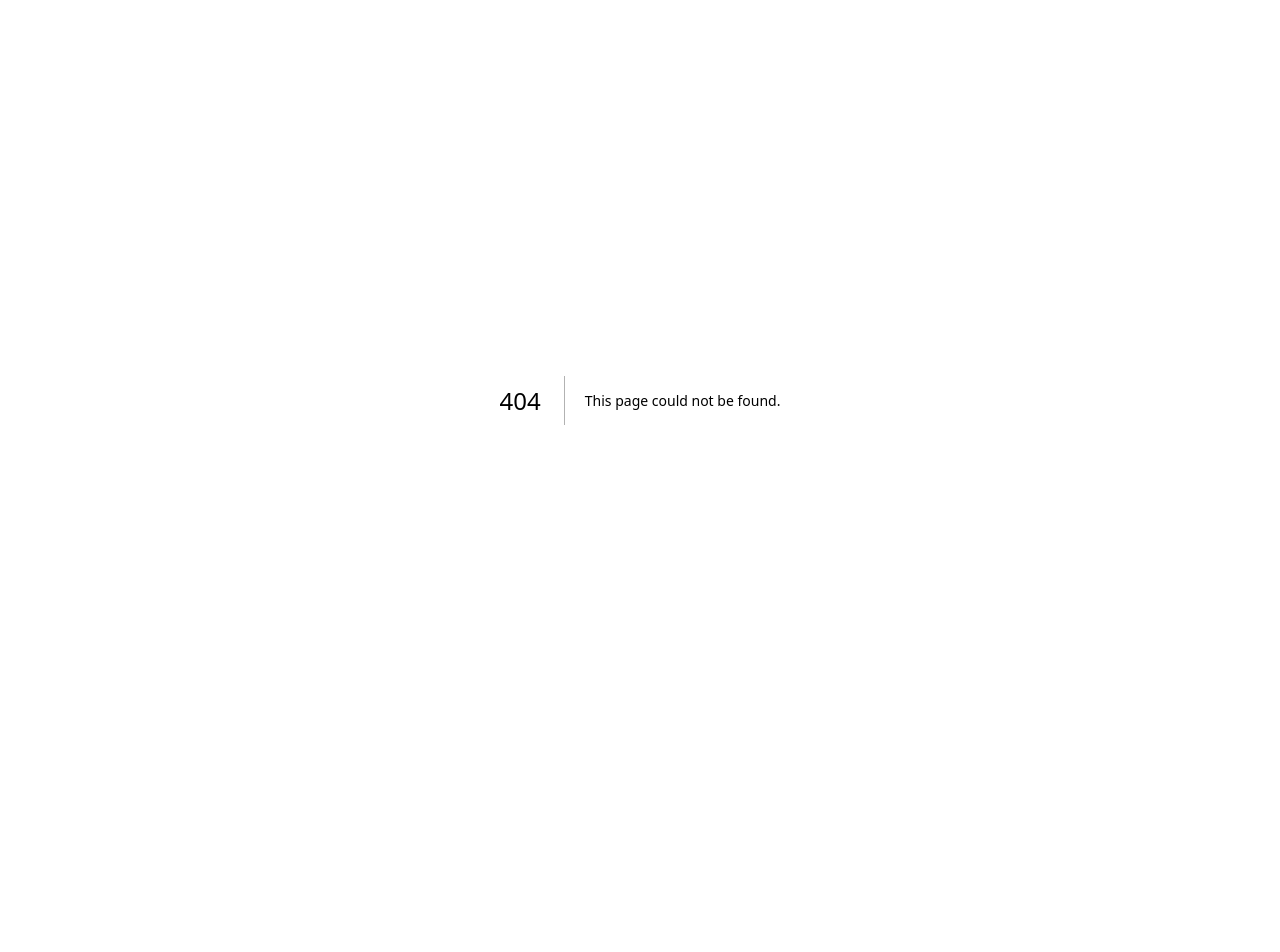
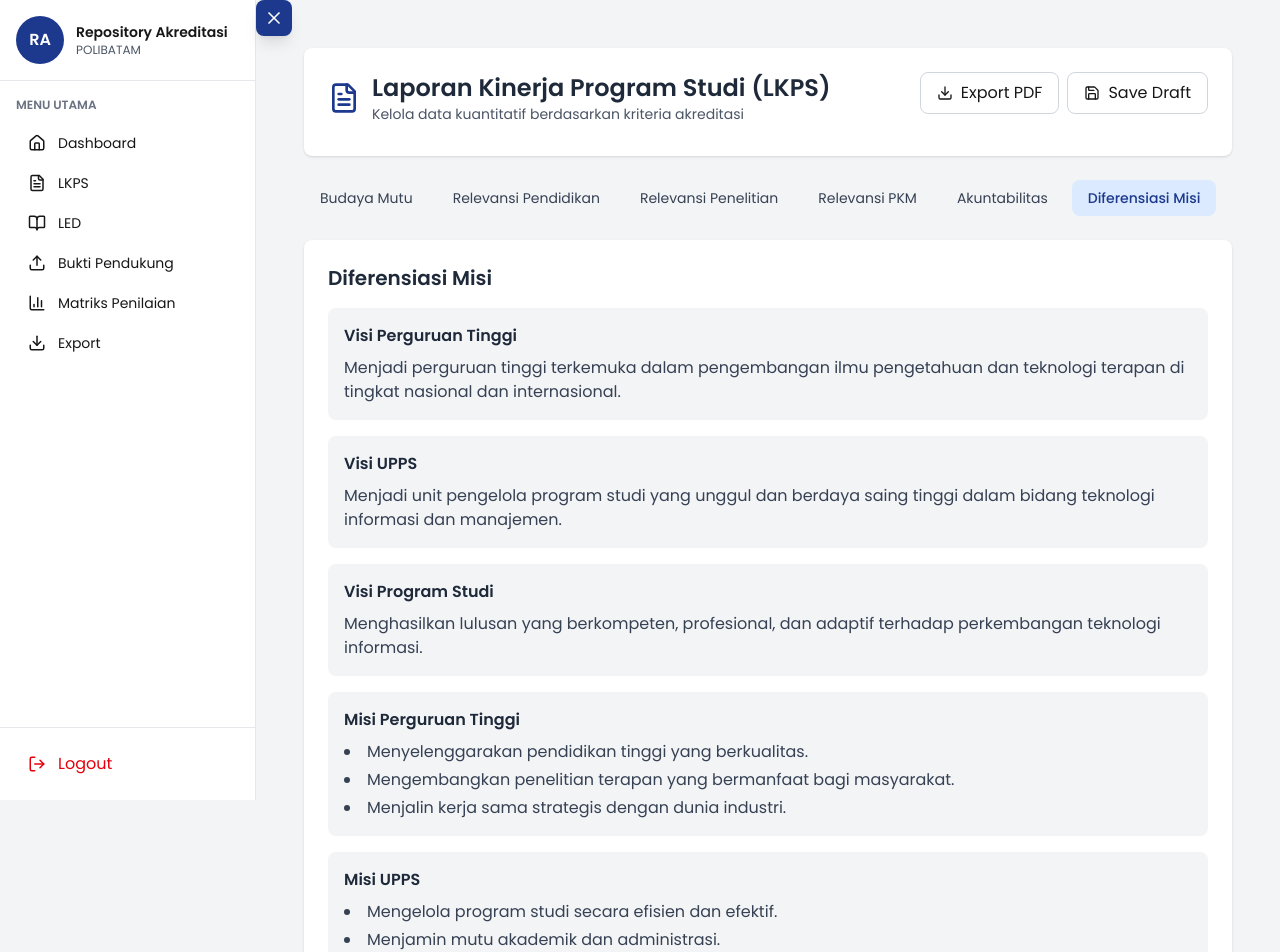
Before and after one commit to deaasnuari/repository-akreditasi-polibatam-, a Next.js app in the folder frontend/: page /dashboard/tim-akreditasi/lkps/diferensiasi-misi in a window 1280 px wide. Before the commit this address had no page. Shown: the top 952 px of the page. Before the commit the page ends 800 px from the top, so only its background shows below. Built offline with nearby package versions, Linux system fonts and the light colour scheme; a web font is replaced by a local one.

Commit message:
ulang post diferensiasi misi

```diff
--- /dev/null
+++ b/frontend/src/app/dashboard/tim-akreditasi/lkps/diferensiasi-misi/page.tsx
@@ -0,0 +1,119 @@
+'use client';
+import React from 'react';
+import Link from 'next/link';
+import { usePathname } from 'next/navigation';
+
+import { FileText, Download, Save, Upload } from 'lucide-react';
+
+
+export default function diferensiasiPage() {
+  const pathname = usePathname();
+
+  const tabs = [
+    { label: 'Budaya Mutu', href: '/dashboard/tim-akreditasi/lkps' },
+    { label: 'Relevansi Pendidikan', href: '/dashboard/tim-akreditasi/lkps/relevansi-pendidikan' },
+    { label: 'Relevansi Penelitian', href: '/dashboard/tim-akreditasi/lkps/relevansi-penelitian' },
+    { label: 'Relevansi PKM', href: '/dashboard/tim-akreditasi/lkps/relevansi-pkm' },
+    { label: 'Akuntabilitas', href: '/dashboard/tim-akreditasi/lkps/akuntabilitas' },
+    { label: 'Diferensiasi Misi', href: '/dashboard/tim-akreditasi/lkps/diferensiasi-misi' },
+  ];
+
+  return (
+    <div className="flex w-full bg-gray-100">
+      <div className="flex-1 w-full">
+        <main className="w-full p-4 md:p-6 max-w-full overflow-x-hidden">
+
+          {/* Header LKPS */}
+          <div className="bg-white rounded-lg shadow p-6 mb-6 flex justify-between items-start">
+            <div className="flex items-center gap-3 mb-2">
+              <FileText className="text-blue-900" size={32} />
+              <div>
+                <h1 className="text-2xl font-bold text-gray-800">Laporan Kinerja Program Studi (LKPS)</h1>
+                <p className="text-sm text-gray-600">Kelola data kuantitatif berdasarkan kriteria akreditasi</p>
+              </div>
+            </div>
+            <div className="flex gap-2">
+              <button className="flex items-center gap-2 px-4 py-2 border border-gray-300 rounded-lg hover:bg-gray-50">
+                <Download size={16} /> Export PDF
+              </button>
+              <button className="flex items-center gap-2 px-4 py-2 border border-gray-300 rounded-lg hover:bg-gray-50">
+                <Save size={16} /> Save Draft
+              </button>
+            </div>
+          </div>
+
+          {/* Tabs utama LKPS */}
+          <div className="flex gap-2 overflow-x-auto pb-2 mb-4">
+            {tabs.map((tab) => (
+              <Link
+                key={tab.href}
+                href={tab.href}
+                className={`px-4 py-2 rounded-lg text-sm transition ${
+                  pathname === tab.href
+                    ? 'bg-blue-100 text-blue-900 font-medium'
+                    : 'bg-gray-100 text-gray-700 hover:bg-gray-200'
+                }`}
+              >
+                {tab.label}
+              </Link>
+            ))}
+          </div>
+
+          {/* Konten halaman */}
+          <div className="bg-white rounded-lg shadow p-6">
+
+            <h2 className="text-xl font-semibold text-gray-800 mb-4">Diferensiasi Misi</h2>
+            {/* Kotak Visi dan Misi */}
+            <div className="grid md:grid-cols-1 gap-4 mb-8">
+              <div className="bg-gray-100 p-4 rounded-lg">
+                <h3 className="font-semibold text-gray-800 mb-2">Visi Perguruan Tinggi</h3>
+                <p className="text-gray-700">Menjadi perguruan tinggi terkemuka dalam pengembangan ilmu pengetahuan dan teknologi terapan di tingkat nasional dan internasional.</p>
+              </div>
+
+              <div className="bg-gray-100 p-4 rounded-lg">
+                <h3 className="font-semibold text-gray-800 mb-2">Visi UPPS</h3>
+                <p className="text-gray-700">Menjadi unit pengelola program studi yang unggul dan berdaya saing tinggi dalam bidang teknologi informasi dan manajemen.</p>
+              </div>
+
+              <div className="bg-gray-100 p-4 rounded-lg">
+                <h3 className="font-semibold text-gray-800 mb-2">Visi Program Studi</h3>
+                <p className="text-gray-700">Menghasilkan lulusan yang berkompeten, profesional, dan adaptif terhadap perkembangan teknologi informasi.</p>
+              </div>
+
+              <div className="bg-gray-100 p-4 rounded-lg">
+                <h3 className="font-semibold text-gray-800 mb-2">Misi Perguruan Tinggi</h3>
+                <ul className="list-disc list-inside text-gray-700 space-y-1">
+                  <li>Menyelenggarakan pendidikan tinggi yang berkualitas.</li>
+                  <li>Mengembangkan penelitian terapan yang bermanfaat bagi masyarakat.</li>
+                  <li>Menjalin kerja sama strategis dengan dunia industri.</li>
+                </ul>
+              </div>
+
+              <div className="bg-gray-100 p-4 rounded-lg">
+                <h3 className="font-semibold text-gray-800 mb-2">Misi UPPS</h3>
+                <ul className="list-disc list-inside text-gray-700 space-y-1">
+                  <li>Mengelola program studi secara efisien dan efektif.</li>
+                  <li>Menjamin mutu akademik dan administrasi.</li>
+                  <li>Mendukung inovasi dalam pendidikan dan riset.</li>
+                </ul>
+              </div>
+            </div>
+
+            {/* Upload Dokumen Pendukung */}
+            <div className="bg-white rounded-lg shadow p-4">
+                <div className="flex justify-between items-center mb-4">
+                  <h3 className="font-bold text-gray-800">Dokumen Pendukung</h3>
+                </div>
+                <div className="border-2 border-dashed border-gray-300 rounded-lg p-12 text-center">
+                  <Upload className="mx-auto text-gray-400 mb-2" size={48} />
+                  <p className="text-gray-500">Klik untuk upload atau drag & drop file struktur organisasi</p>
+                </div>
+            </div>
+
+          </div>
+
+        </main>
+      </div>
+    </div>
+  );
+}
```
